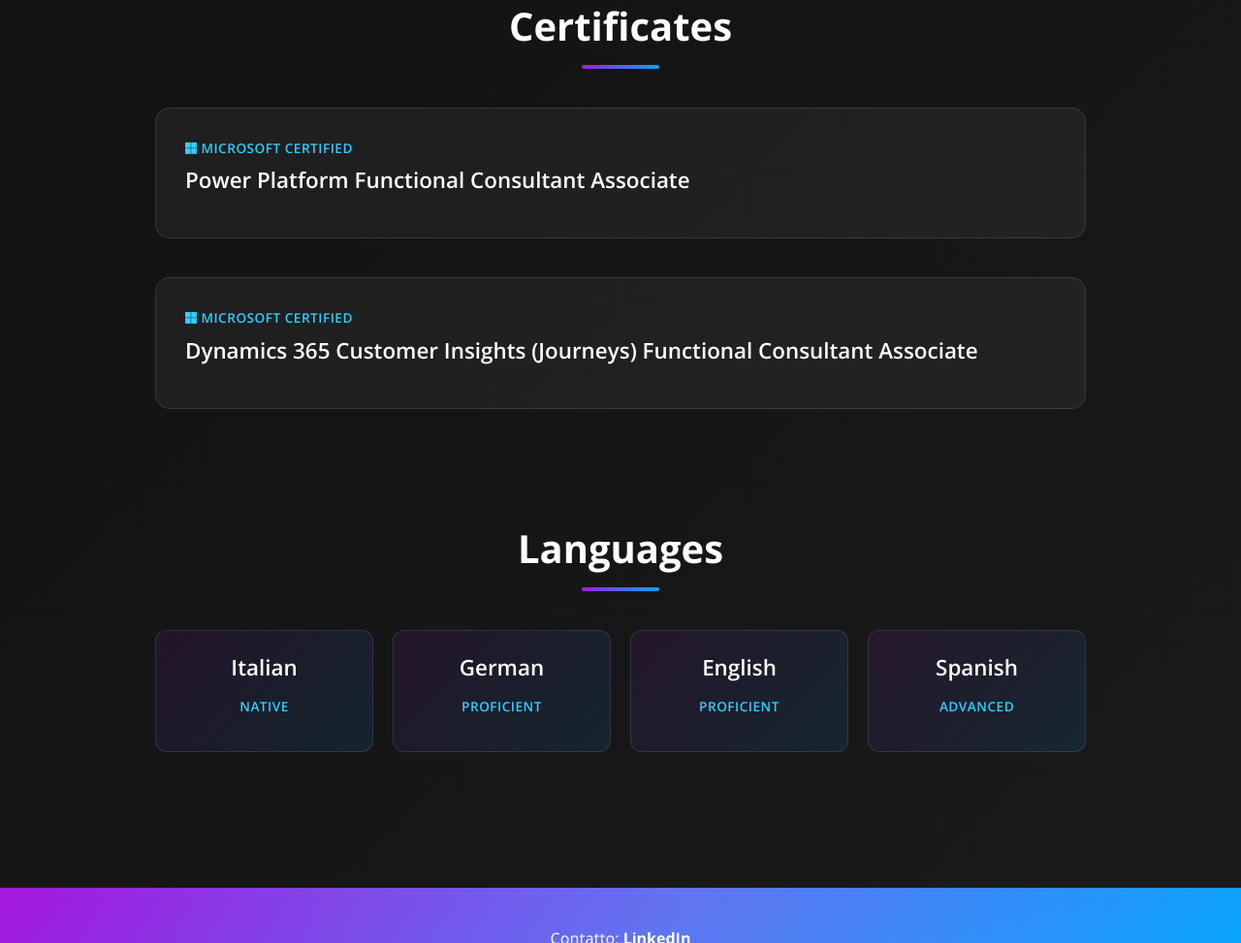
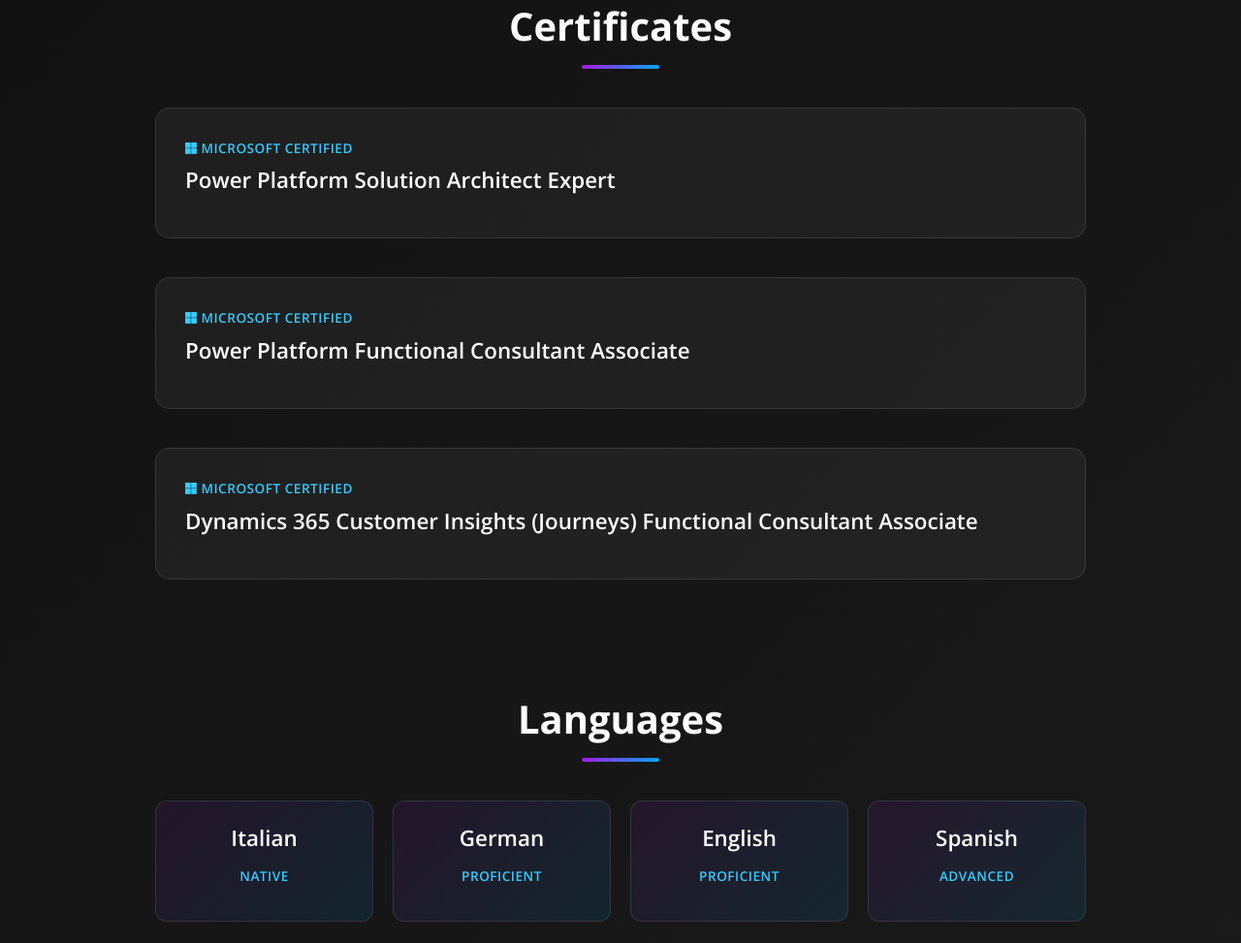
Before and after one commit to Micolia/Micolia.github.io, a plain HTML site: page index.html in a window 1280 px wide. Shown: the part 5495-6468 px from the top of the page at 97% size. Drawn offline with nearby package versions, Linux system fonts and the light colour scheme.

Commit message:
update certificates

```diff
--- a/index.html
+++ b/index.html
@@ -241,6 +241,11 @@
 
     <div class="certificate-item">
         <p class="certificate"><i class="fab fa-microsoft"></i> Microsoft Certified</p>
+        <h3>Power Platform Solution Architect Expert</h3>
+    </div>
+
+    <div class="certificate-item">
+        <p class="certificate"><i class="fab fa-microsoft"></i> Microsoft Certified</p>
         <h3>Power Platform Functional Consultant Associate</h3>
     </div>
 
```
